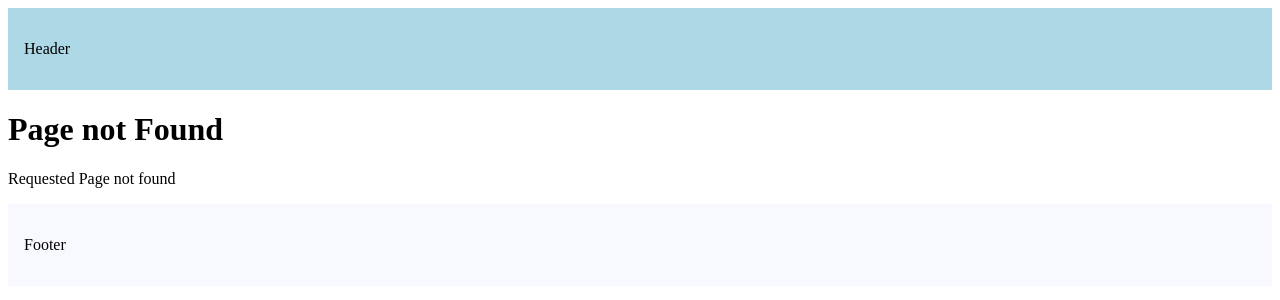
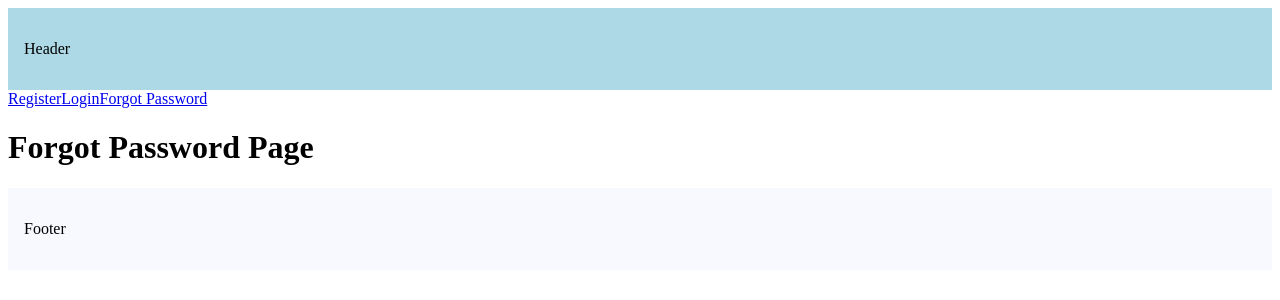
Before and after one commit to Hamza160/nextjs-tut, a Next.js app: page /forgot-password in a window 1280 px wide. Before the commit this address had no page. Shown: the top 300 px of the page. Built offline with nearby package versions, Linux system fonts and the light colour scheme.

Commit message:
Link, pathname Done

```diff
--- /dev/null
+++ b/src/app/(auth)/forgot-password/page.tsx
@@ -0,0 +1,3 @@
+export default function ForgotPasswordPage() {
+    return <h1>Forgot Password Page</h1>
+}
--- /dev/null
+++ b/src/app/(auth)/layout.tsx
@@ -0,0 +1,34 @@
+"use client"
+import React from "react";
+import Link from "next/link";
+import {usePathname} from "next/navigation";
+
+const navLinks = [
+    {name: "Register", url: "/register"},
+    {name: "Login", url: "/login"},
+    {name: "Forgot Password", url: "/forgot-password"}
+]
+
+export default function AuthLayout({children}: { children: React.ReactNode }) {
+    const pathname = usePathname();
+    return (
+        <>
+            <div>
+                {navLinks.map(link => {
+                        const isActive = pathname === link.url || (pathname.startsWith(link.url) && link.url !== '/');
+                        return (
+                            <Link
+                                className={isActive ? 'text-orange-500 mr-4' : 'text-blue-500 mr-4'}
+                                key={link.url}
+                                href={link.url}
+                            >
+                                {link.name}
+                            </Link>
+                        )
+                    }
+                )}
+            </div>
+            {children}
+        </>
+    )
+}
```
